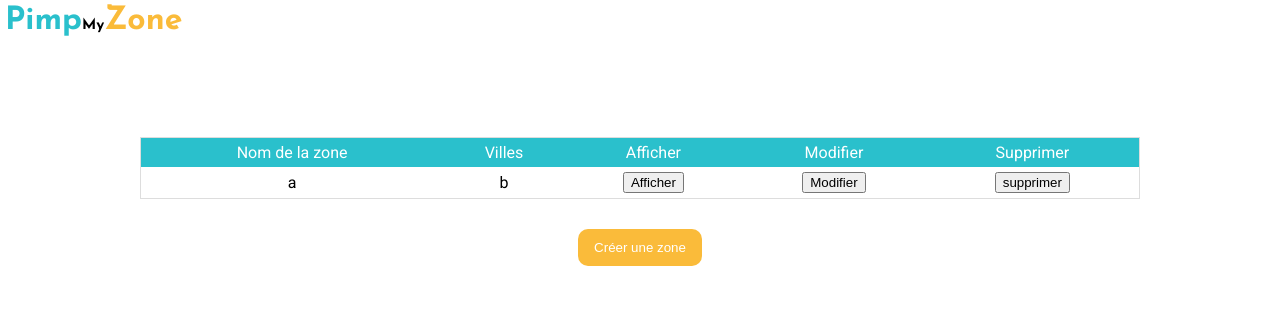
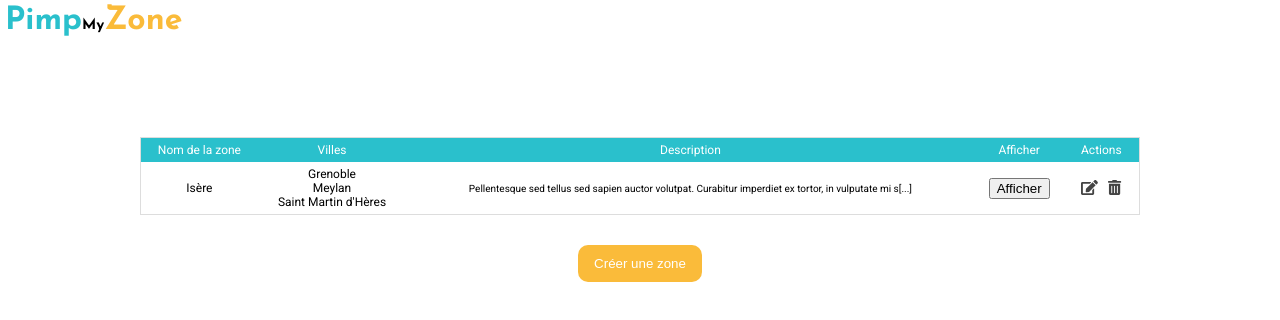
Before and after one commit to Theophane38/ascanio-test, a React (Create React App) app: page / in a window 1280 px wide. Shown: the top 320 px of the page. Built offline with nearby package versions, Linux system fonts and the light colour scheme.

Commit message:
Changing edit and delete buttons from home + increasing drafts areas

```diff
--- a/src/App.css
+++ b/src/App.css
@@ -25,6 +25,7 @@
 }
 .App table {
   width: 100%;
+  font-size: 12px;;
   border: 1px solid #ddd;
 }
 .App table thead {
@@ -45,6 +46,24 @@
 }
 .App table tr td li {
   list-style: none;
+}
+.App table tr td.cities {
+}
+.App table tr td.description {
+  font-size: 10px;
+}
+.App table tr td.actions svg {
+  font-size: 15px;
+  margin: 0 5px;
+  color: #444;
+}
+.App table tr td.actions svg:hover {
+  color: #2ac0cc;
+  transition: 0.3s;
+  cursor: pointer;
+}
+.App table tr td.actions svg.fa-trash-alt:hover {
+  color: red;
 }
 .createAreaButton {
   margin: auto;
--- a/src/App.js
+++ b/src/App.js
@@ -16,8 +16,9 @@ class App extends React.Component {
     super(props)
     this.state = {
       areas: [{
-        name: 'a',
-        cities: ['b'],
+        name: 'Isère',
+        cities: ['Grenoble', 'Meylan', 'Saint Martin d\'Hères'],
+        description: 'Pellentesque sed tellus sed sapien auctor volutpat. Curabitur imperdiet ex tortor, in vulputate mi scelerisque nec. Quisque neque ex, ornare eu tempus id, pellentesque quis felis. Curabitur eget ultricies mi, non congue orci. Phasellus id augue eget libero finibus varius sit amet ac quam. Pellentesque ipsum eros, mattis sagittis mauris id, condimentum laoreet nibh. Proin porttitor, erat ut dapibus aliquet, odio sapien commodo tellus, eu tincidunt mi ex dapibus arcu. Nullam volutpat dui quis enim convallis bibendum. Cras egestas vitae elit sed dignissim. Phasellus non semper nulla. Sed id purus blandit, rhoncus libero accumsan, tristique ligula. Nulla fringilla nibh non pretium fermentum. Sed viverra, massa sed tempor egestas, elit arcu malesuada urna, ut fringilla lectus elit eget leo. Ut metus nisi, vulputate ut hendrerit eu, semper eu massa. Praesent fermentum sem et est scelerisque tincidunt. Praesent lacinia mattis gravida.        ',
         images: []
       }]
     }
--- a/src/components/createArea.js
+++ b/src/components/createArea.js
@@ -12,14 +12,14 @@ class CreateArea extends React.Component {
             area: {
                 name: '',
                 cities: [],
-                images: []
+                images: [],
+                description: ''
             },
             modalCancel: false,
         }
         this.addCity = this.addCity.bind(this)
         this.handleChangeTitle = this.handleChangeTitle.bind(this)
         this.handleChangeDescription = this.handleChangeDescription.bind(this)
-        .bind(this)
         this.drag = this.drag.bind(this)
         this.drop = this.drop.bind(this)
     }
@@ -27,12 +27,12 @@ class CreateArea extends React.Component {
     componentWillMount(){
         if (this.props.match.path !== '/createArea'){
             if (typeof this.props.initialAreas[this.props.match.params.id] !== 'undefined'){
-                const a = Object.assign({}, this.props.initialAreas[this.props.match.params.id])
+                const draftArea = Object.assign({}, this.props.initialAreas[this.props.match.params.id])
                 let area = {}
-                area.name = a.name
-                area.cities = a.cities.slice(0)
-                area.images = a.images.slice(0)
-                console.log(this.props.initialAreas)
+                area.name = draftArea.name
+                area.description = draftArea.description
+                area.cities = draftArea.cities.slice(0)
+                area.images = draftArea.images.slice(0)
                 this.setState({
                     area
                 })
@@ -63,7 +63,9 @@ class CreateArea extends React.Component {
             matchingCities: [],
             area
         })
-        localStorage.setItem('currentArea', JSON.stringify(area))
+        if (this.props.match.path === '/createArea'){
+            localStorage.setItem('currentArea', JSON.stringify(area))
+        }
     }
 
     handleChangeTitle(event){
@@ -72,16 +74,20 @@ class CreateArea extends React.Component {
         this.setState({
             area
         })
-        localStorage.setItem('currentArea', JSON.stringify(area))
+        if (this.props.match.path === '/createArea'){
+            localStorage.setItem('currentArea', JSON.stringify(area))
+        }
     }
 
     handleChangeDescription(event){
         let {area} = this.state
-        area.descrption = event.target.value
+        area.description = event.target.value
         this.setState({
             area
         })
-        localStorage.setItem('currentArea', JSON.stringify(area))
+        if (this.props.match.path === '/createArea'){
+            localStorage.setItem('currentArea', JSON.stringify(area))
+        }
     }
 
 
@@ -98,7 +104,9 @@ class CreateArea extends React.Component {
             area,
             switchedImage: event.target.id
         })
-        localStorage.setItem('currentArea', JSON.stringify(area))
+        if (this.props.match.path === '/createArea'){
+            localStorage.setItem('currentArea', JSON.stringify(area))
+        }
     }
 
     allowDrop(event){
@@ -121,11 +129,24 @@ class CreateArea extends React.Component {
         this.setState({
             area,
         })
-        localStorage.setItem('currentArea', JSON.stringify(area))
+        if (this.props.match.path === '/createArea'){
+            localStorage.setItem('currentArea', JSON.stringify(area))
+        }
+    }
+
+    cancelCreation(){
+        console.log(this.state.area.name, this.state.area.description, this.state.area.cities.length)
+        if (this.state.area.name === '' && this.state.area.description === '' && this.state.area.cities.length === 0){
+            console.log('a')
+            this.props.history.push('/')
+        } else {
+            this.props.openModalCancel(true)
+        }
     }
 
     saveArea(){
         this.props.addArea(this.state.area, this.props.match.params.id)
+        localStorage.clear()
         this.props.history.push('/')
     }
 
@@ -165,7 +186,7 @@ class CreateArea extends React.Component {
                 <div className="containerForm">
                     <p>Description</p>
                     <textarea placeholder="Décrivez votre zone en quelques phrases..." onChange={this.handleChangeDescription}>
-                        {this.state.area.descrption}
+                        {this.state.area.description}
                     </textarea>
                 </div>
                 <div className="containerForm">
@@ -178,7 +199,7 @@ class CreateArea extends React.Component {
                 <div className="imagesGrid">
                     {images}
                 </div>
-                <button className="cancelButton" onClick={() => this.props.openModalCancel(true)}>Supprimer</button>
+                <button className="cancelButton" onClick={() => this.cancelCreation()}>Supprimer</button>
                 {this.state.area.cities.length > 0? <button  className="saveButton" onClick={() => this.saveArea()}>Sauvegarder</button>: ''}
             </div>
         )
--- a/src/components/home.js
+++ b/src/components/home.js
@@ -37,9 +37,9 @@ class Home extends React.Component {
                         <tr>
                             <td>Nom de la zone</td>
                             <td>Villes</td>
+                            <td>Description</td>
                             <td>Afficher</td>
-                            <td>Modifier</td>
-                            <td>Supprimer</td>
+                            <td>Actions</td>
                         </tr>
                     </thead>
                     <tbody>
--- a/src/components/itemAreaList.js
+++ b/src/components/itemAreaList.js
@@ -1,6 +1,9 @@
 import React from 'react';
 import CreateCity from './createArea'
 import {Link, withRouter} from "react-router-dom"
+import { FontAwesomeIcon } from '@fortawesome/react-fontawesome'
+import { faTrashAlt } from '@fortawesome/free-solid-svg-icons'
+import { faEdit } from '@fortawesome/free-solid-svg-icons'
 
 
 class ItemAreaList extends React.Component {
@@ -24,14 +27,14 @@ class ItemAreaList extends React.Component {
         return (
             <tr>
                 <td>{area.name}</td>
-                <td>
+                <td className="cities">
                     <ul>
                         {listCities}
                     </ul>
                 </td>
+                <td className="description">{`${area.description.substring(0,100)}${area.description.length > 100? '[...]' : ''}`}</td>
                 <td><button>Afficher</button></td>
-                <td><button onClick={() => this.edit()}>Modifier</button></td>
-                <td><button onClick={() => this.props.deleteArea(this.props.id)}>supprimer</button></td>
+                <td className="actions"><FontAwesomeIcon onClick={() => this.edit()} icon={faEdit}/><FontAwesomeIcon onClick={() => this.props.deleteArea(this.props.id)} icon={faTrashAlt}/></td>
             </tr>
         )
     }
```
